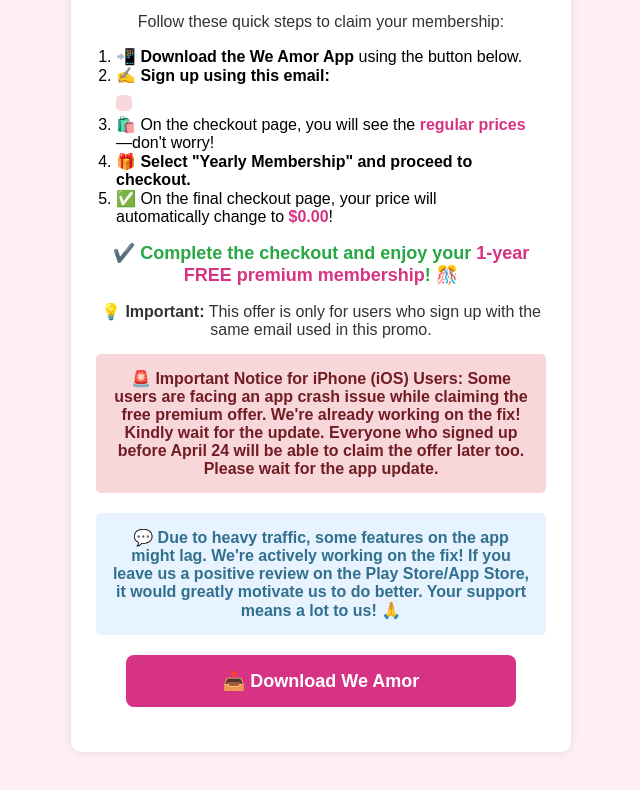
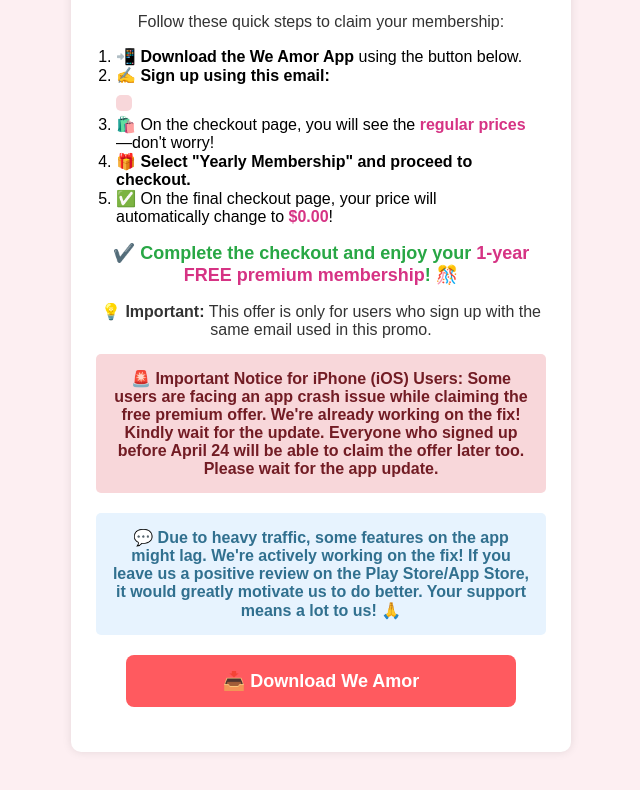
Before and after one commit to weamorapp/weamor, a plain HTML site: page page3ios.html in a window 1280 px wide. Shown: the part 326-1116 px from the top of the page, without its empty margins (319-959 px from the left). Drawn offline with Linux system fonts and the light colour scheme.

Commit message:
Update page3ios.html

```diff
--- a/page3ios.html
+++ b/page3ios.html
@@ -42,7 +42,7 @@
             font-size: 18px;
             font-weight: bold;
             color: white;
-            background: #d63384;
+            background: #FF5A5F;
             border: none;
             border-radius: 8px;
             cursor: pointer;
```
